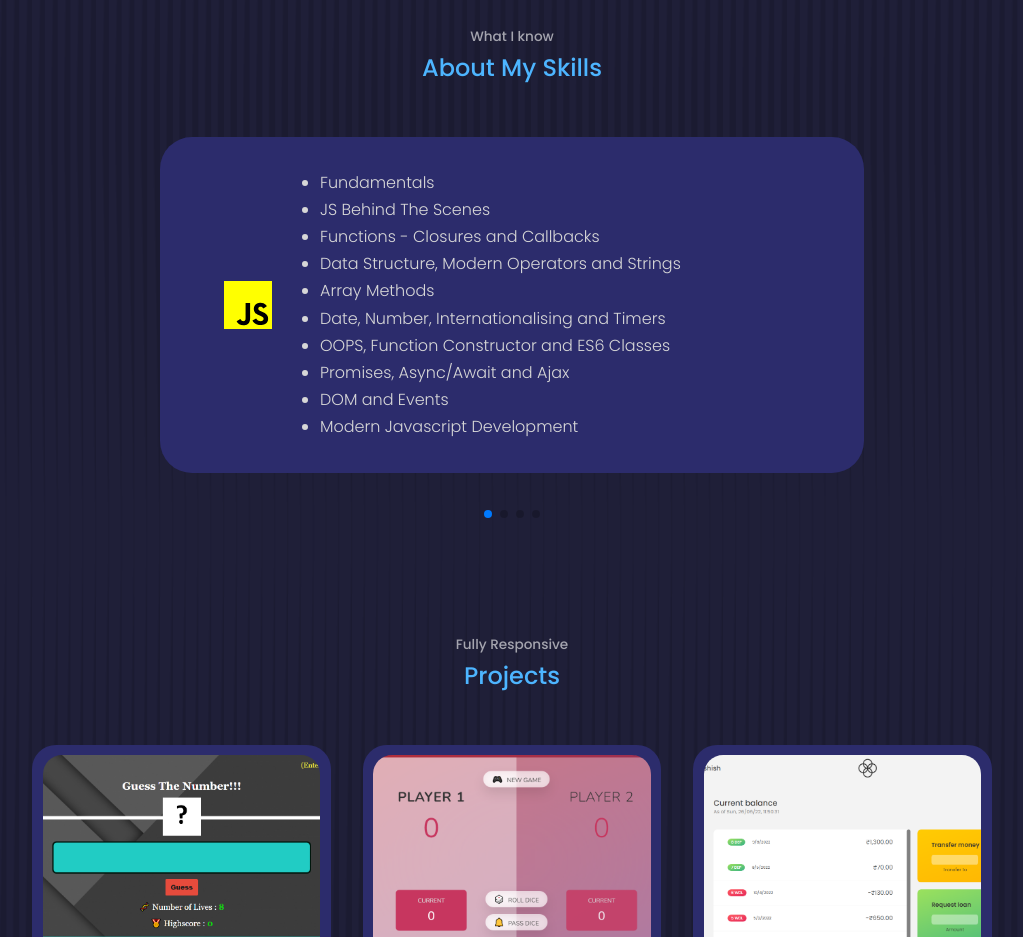
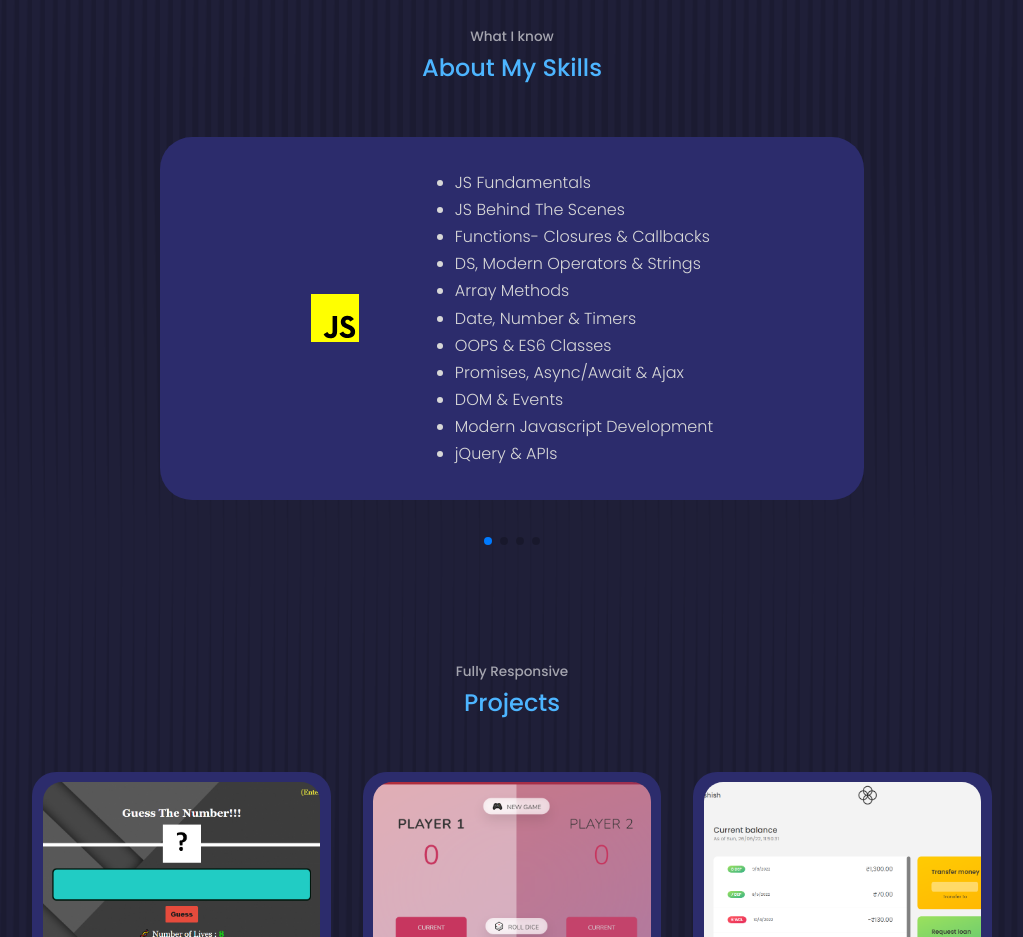
Before and after one commit to ash14ish/My-Portfolio, a React (Create React App) app: page / in a window 1280 px wide. Shown: the part 1980-2917 px from the top of the page, without its empty margins (128-1151 px from the left). Built offline with nearby package versions, Linux system fonts and the light colour scheme.

Commit message:
portfolio

```diff
--- a/src/components/SkillsDetails/SKILLS_DATA.js
+++ b/src/components/SkillsDetails/SKILLS_DATA.js
@@ -1,54 +1,58 @@
 const SKILLS_DATA = {
   js: [
-    "Fundamentals",
+    "JS Fundamentals",
     "JS Behind The Scenes",
-    "Functions - Closures and Callbacks",
-    "Data Structure, Modern Operators and Strings",
+    "Functions- Closures & Callbacks",
+    "DS, Modern Operators & Strings",
     "Array Methods",
-    "Date, Number, Internationalising and Timers",
-    "OOPS, Function Constructor and ES6 Classes",
-    "Promises, Async/Await and Ajax",
-    "DOM and Events",
+    "Date, Number & Timers",
+    "OOPS & ES6 Classes",
+    "Promises, Async/Await & Ajax",
+    "DOM & Events",
     "Modern Javascript Development",
+    "jQuery & APIs",
   ],
 
   react: [
-    "Class-based and Function Components",
-    "Hooks and Custom Hooks",
-    "State, Props and Context",
+    "Class & Function Components",
+    "Hooks & Custom Hooks",
+    "State, Props & Context",
     "React Behind the scenes",
-    "Event Handling and Lifting State Up",
-    "Fragments, Portals and Refs",
-    "React Optimisation and Form Feedbacks",
-    "Http Requests and Database",
-    "Animating, Authenticating and Testing React Apps",
-    "React Router and React Redux",
+    "Event Handling ",
+    "Fragments, Portals & Refs",
+    "React Optimisation",
+    "Forms and Input Feedbacks",
+    "Http Requests & Database",
+    "Animating & Testing React Apps",
+    "React Router & Redux",
   ],
 
   html: [
     "Basic Html (HTML5)",
     "Document Metadata",
-    "Root, Head and Body",
-    "Sectioning Root and Content Sectioning",
-    "Special Formatting and interactive Elements",
+    "Sectioning Root",
+    "Content Sectioning",
+    "Special Formatting",
+    "Interactive Elements",
     "Inline Text Semantics",
     "Html Multimedia Elements",
     "Html Tables",
-    "Html Forms and Html Form Elements",
+    "Html Form & its Elements",
     "HTML Input Types",
   ],
 
   css: [
-    "CSS3 - Inline Style, Style and Link",
-    "Id, Class and Selectors",
-    "Pseudo Selectors and Pseudo Elements",
-    "Common CSS Units and CSS Positions",
+    "CSS3 - Inline, Style & Link",
+    "Id, Class & Selectors",
+    "Pseudo Selectors & Pseudo Elements",
+    "CSS Units & Positions",
     "CSS Priority Order",
-    "Text, Background, Display and Box Properties",
+    "Text, Background",
+    "Display & Box Properties",
     "CSS Flexbox",
     "CSS Grid",
-    "Tranform, Transition and Animation",
-    "SASS(SCSS) and LESS",
+    "Tranform, Transition & Animation",
+    "SASS(SCSS) & LESS",
   ],
 };
 
--- a/src/components/SkillsDetails/SkillsDetails.css
+++ b/src/components/SkillsDetails/SkillsDetails.css
@@ -5,12 +5,11 @@
 
 .frontend__details {
   display: flex;
-  gap: 3rem;
+  gap: 6rem;
   align-items: center;
-  justify-content: start;
+  justify-content: center;
   background: var(--color-bg-variant);
   padding: 2rem;
-  padding-left: 4rem;
   border-radius: 2rem;
   user-select: none;
 }
@@ -85,6 +84,7 @@
     flex-direction: column;
     gap: 1.5rem;
     height: 60vh;
+    justify-content: start;
   }
 
   .swiper-slide ul {
```
